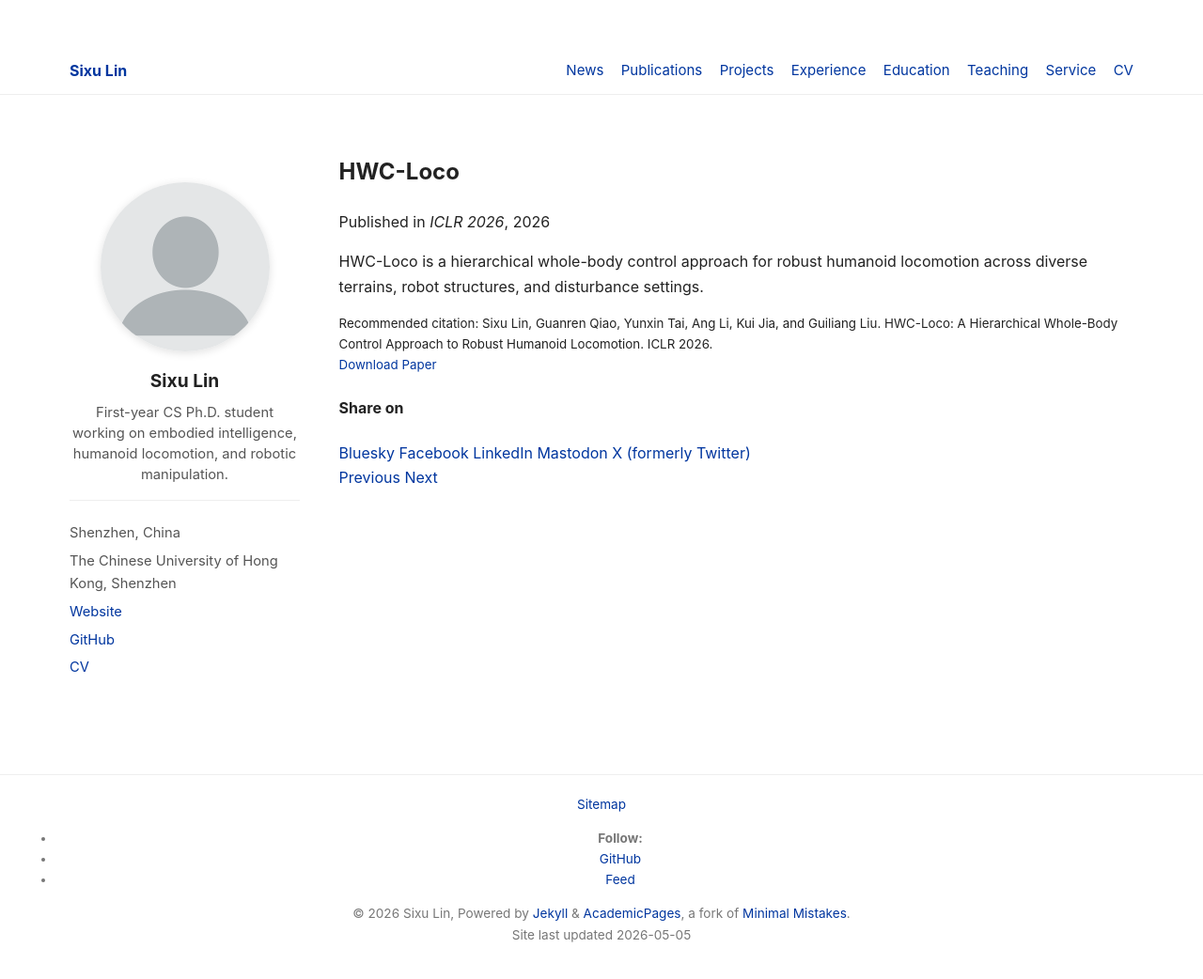
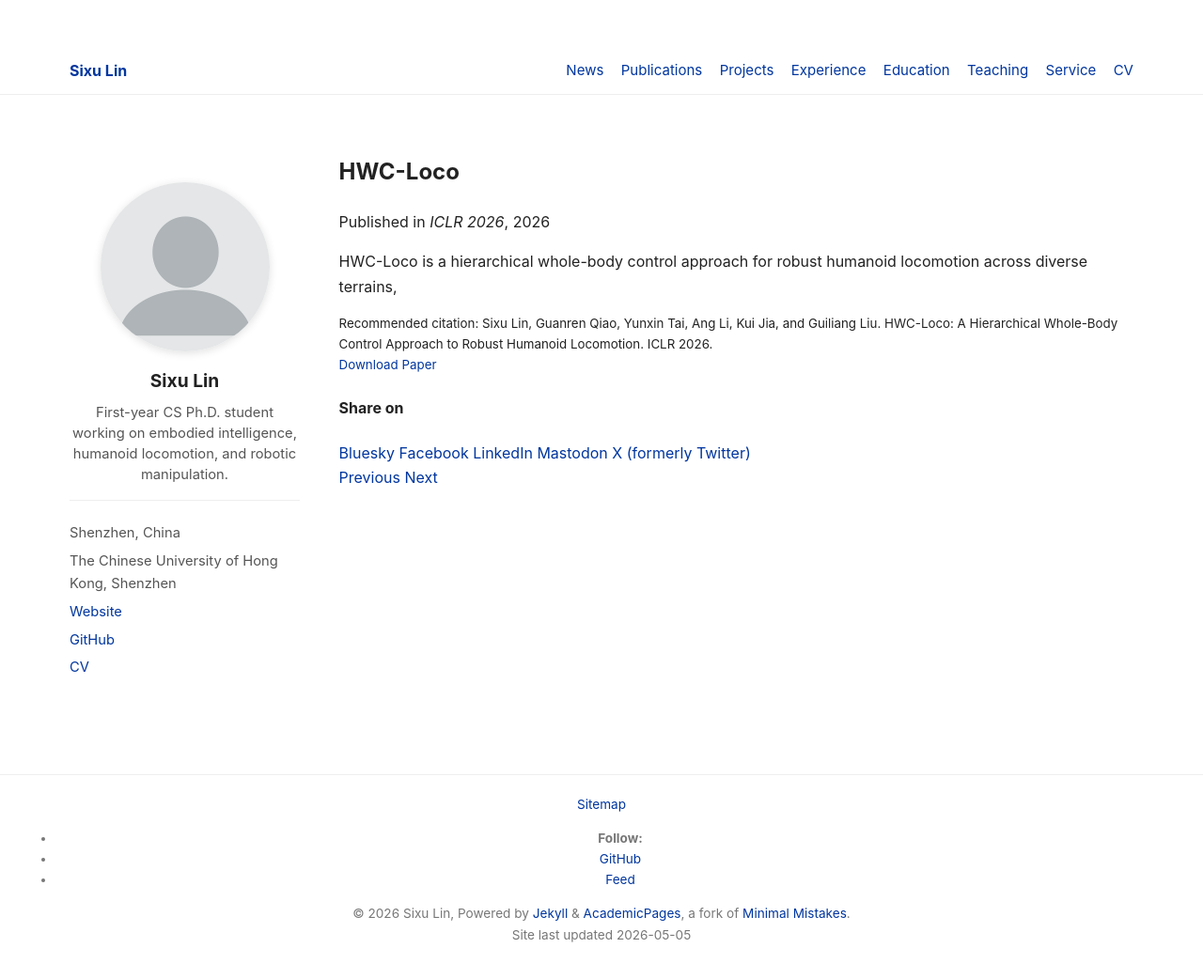
Before and after one commit to Simonlinsx/Simonlinsx.github.io, a Jekyll site: the page built from _publications/2024-01-02-hwc-loco.md, in a window 1280 px wide and 1259 px high. Shown: the top 1042 px of the window at 94% size. Built offline with Jekyll 4.4.1, drawn with Linux system fonts in a browser that asks for light colours; a script bundle is joined from its source files by our own code; library files that are not in the unit come from our copies.

Commit message:
Update website content

```diff
--- a/_publications/2024-01-02-hwc-loco.md
+++ b/_publications/2024-01-02-hwc-loco.md
@@ -10,4 +10,4 @@ paperurl: "https://arxiv.org/abs/2503.00923"
 citation: "Sixu Lin, Guanren Qiao, Yunxin Tai, Ang Li, Kui Jia, and Guiliang Liu. HWC-Loco: A Hierarchical Whole-Body Control Approach to Robust Humanoid Locomotion. ICLR 2026."
 ---
 
-HWC-Loco is a hierarchical whole-body control approach for robust humanoid locomotion across diverse terrains, robot structures, and disturbance settings.
+HWC-Loco is a hierarchical whole-body control approach for robust humanoid locomotion across diverse terrains,
```
Also changed, not shown: _pages/about.md (+5 -12 lines), images/research/BiTrajDiff.png, images/research/RoboFlow4D.png.
